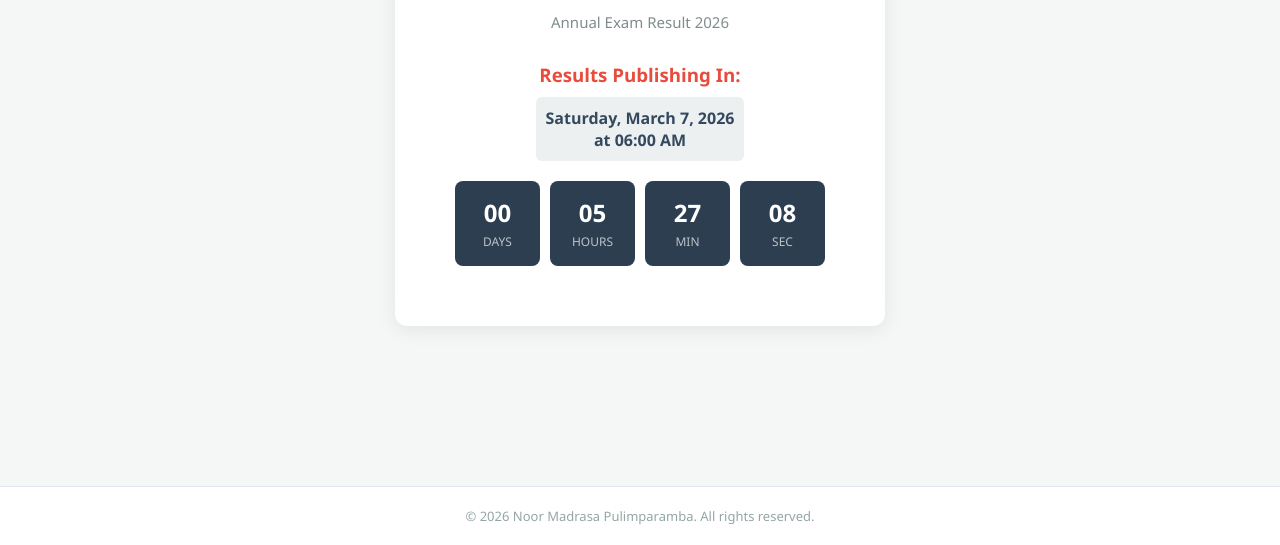
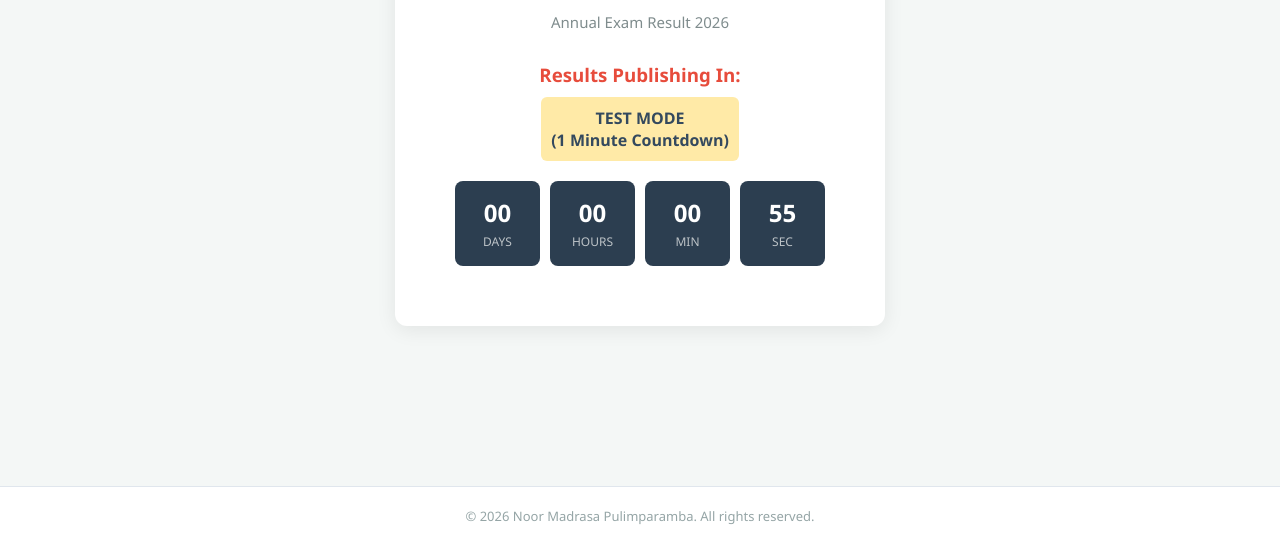
Before and after one commit to WebDesngr/MADRASA-RESULT2026, a plain HTML site: page index.html in a window 1280 px wide. Shown: the part 255-800 px from the top of the page. Drawn offline with Linux system fonts and the light colour scheme.

Commit message:
Modify countdown timer for test mode
Updated countdown timer to a test mode with a 1-minute countdown and changed the publish date display.

```diff
--- a/index.html
+++ b/index.html
@@ -24,7 +24,7 @@
 
         .publish-date {
             color: #34495e; font-size: 16px; font-weight: bold; margin-bottom: 20px;
-            background-color: #ecf0f1; padding: 10px; border-radius: 6px; display: inline-block;
+            background-color: #ffeaa7; padding: 10px; border-radius: 6px; display: inline-block;
         }
 
         #timer-container { display: flex; justify-content: center; gap: 10px; margin-bottom: 20px; }
@@ -39,7 +39,6 @@
         }
         .btn-live:hover { background-color: #2ecc71; }
 
-        /* Bottom Footer */
         .site-footer {
             text-align: center; padding: 20px; color: #95a5a6; font-size: 13px;
             border-top: 1px solid #e0e6ed; background-color: #ffffff; width: 100%; box-sizing: border-box;
@@ -57,7 +56,7 @@
             <div id="countdown-section">
                 <h3 style="color: #e74c3c; margin-bottom: 10px;">Results Publishing In:</h3>
 
-                <div class="publish-date">Saturday, March 7, 2026 <br> at 06:00 AM</div>
+                <div class="publish-date">TEST MODE <br> (1 Minute Countdown)</div>
 
                 <div id="timer-container">
                     <div class="time-box"><span id="days">00</span><label>Days</label></div>
@@ -76,8 +75,8 @@
     </footer>
 
     <script>
-        // Updated Countdown Target
-        const countDownDate = new Date("March 5, 2026 22:35:00").getTime();
+        // TEST TIMER: Always sets to exactly 1 minute (60,000 milliseconds) from page load
+        const countDownDate = new Date().getTime() + 60000;
 
         const x = setInterval(function() {
             const now = new Date().getTime();
```
